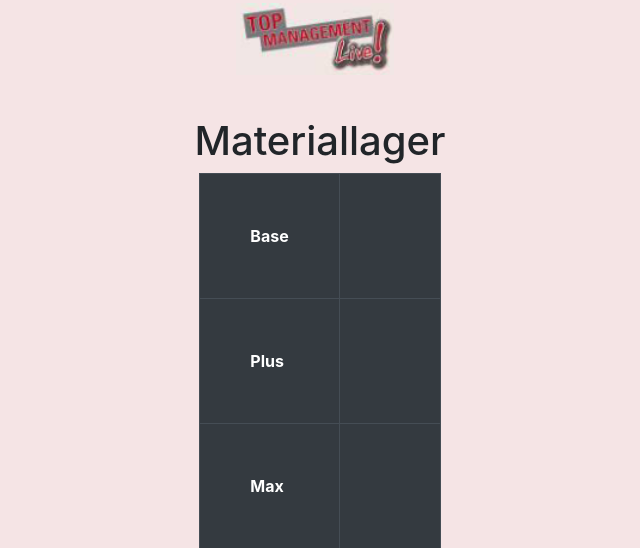
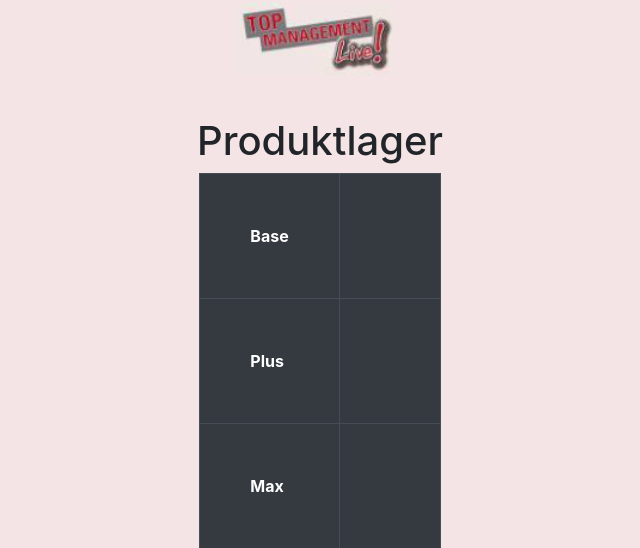
Before and after one commit to Warrensy/TopManagementLive, a PHP site: page /index.php?site=productWarehouse in a window 1280 px wide. Shown: the part 56-604 px from the top of the page, without its empty margins (320-960 px from the left). Run offline with PHP 8.4, Linux system fonts and the light colour scheme; the visitor is signed in with stand-in values (Sample User, id 1); data that the repository does not hold is empty.

Commit message:
typo fix

```diff
--- a/redirect/productWarehouse.php
+++ b/redirect/productWarehouse.php
@@ -2,7 +2,7 @@
     <img id="logo" src="img/Logo.png">
 </div>
 <div class="row justify-content-center">
-    <h1>Materiallager</h1>
+    <h1>Produktlager</h1>
 </div>
 <div class="row justify-content-center">
 <?php $products = $db->getProducts($_SESSION["Team"])?>
```
